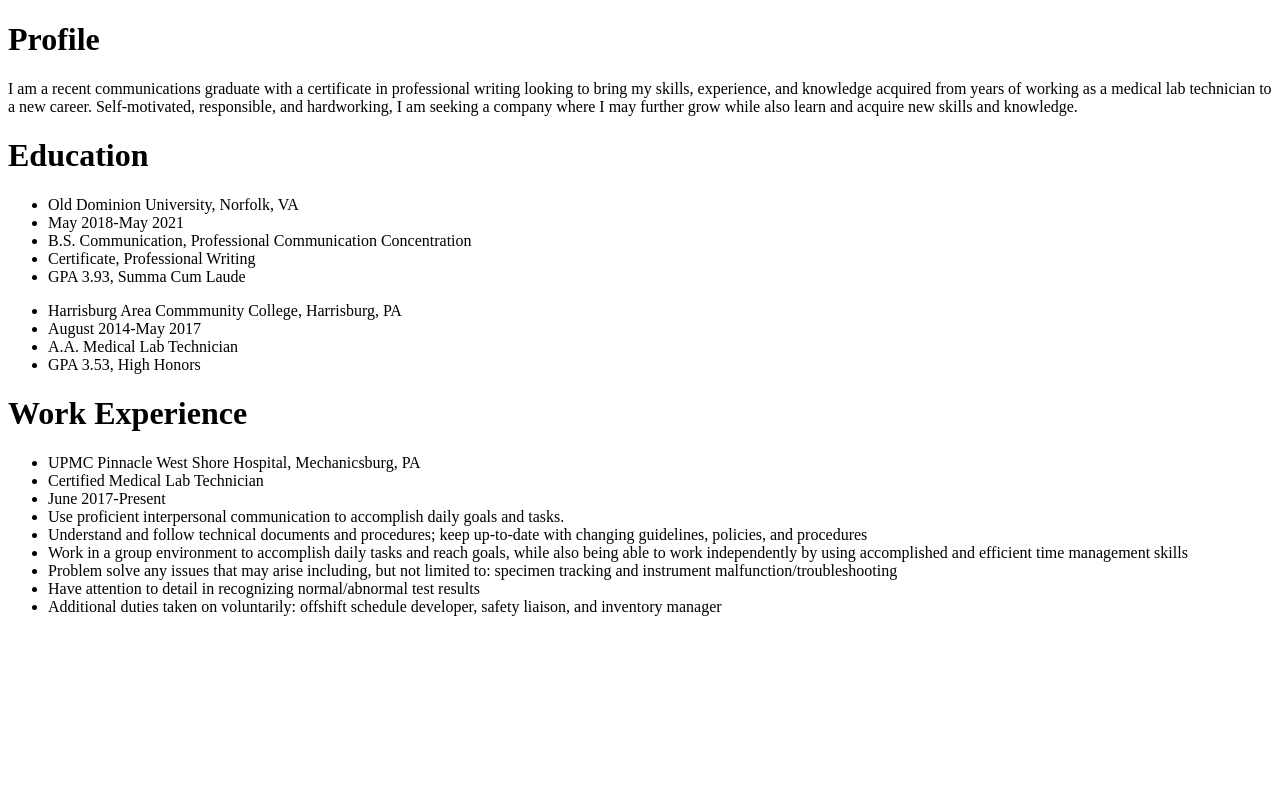
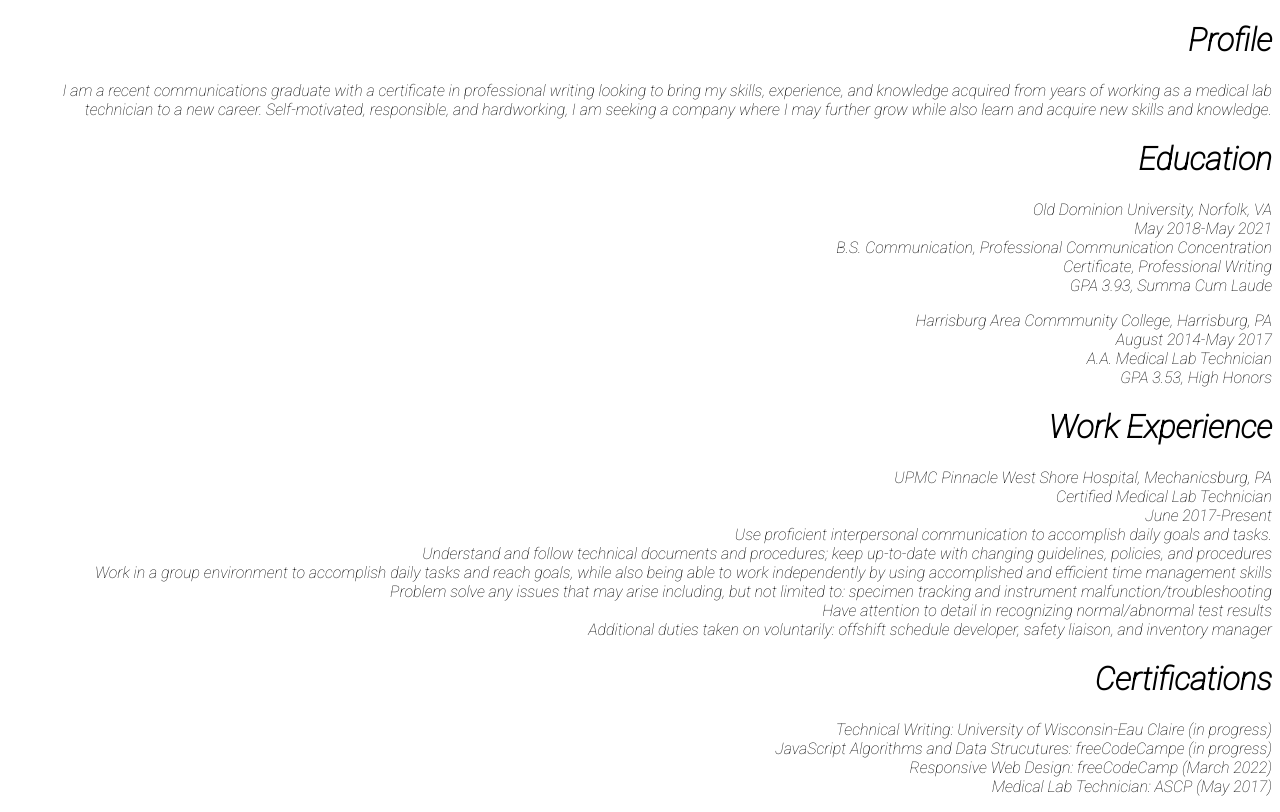
Before and after one commit to Megs2013/resume, a website: page src/index.html in a window 1280 px wide. Drawn offline with Linux system fonts and the light colour scheme.

Commit message:
Update resume

```diff
--- a/src/index.html
+++ b/src/index.html
@@ -15,21 +15,21 @@
 
     <h1>Education</h1>
     <ul id="education" class="list">
-        <li>Old Dominion University, Norfolk, VA</li>
+        <li id="education" class="list-style">Old Dominion University, Norfolk, VA</li>
         <li>May 2018-May 2021</li>
         <li>B.S. Communication, Professional Communication Concentration</li>
         <li>Certificate, Professional Writing</li>
         <li>GPA 3.93, Summa Cum Laude</li>
     </ul>
     <ul id="education" class="list">
-        <li>Harrisburg Area Commmunity College, Harrisburg, PA</li>
+        <li id="education" class="list-style">Harrisburg Area Commmunity College, Harrisburg, PA</li>
         <li>August 2014-May 2017</li>
         <li>A.A. Medical Lab Technician</li>
         <li>GPA 3.53, High Honors</li>
     </ul>
  <h1>Work Experience</h1>
- <ul>
-     <li>UPMC Pinnacle West Shore Hospital, Mechanicsburg, PA</li>
+ <ul id="work" class="list">
+     <li id="work" class="list-style">UPMC Pinnacle West Shore Hospital, Mechanicsburg, PA</li>
      <li>Certified Medical Lab Technician</li>
      <li>June 2017-Present</li>
      <li>Use proficient interpersonal communication to accomplish daily goals and tasks.</li>
@@ -39,6 +39,13 @@
      <li>Have attention to detail in recognizing normal/abnormal test results </li>
      <li>Additional duties taken on voluntarily: offshift schedule developer, safety liaison, and inventory manager</li>
     </ul>
+<h1>Certifications</h1>
+<ul id="certifications" class="list">
+    <li>Technical Writing: University of Wisconsin-Eau Claire (in progress)</li>
+    <lli>JavaScript Algorithms and Data Strucutures: freeCodeCampe (in progress)</lli>
+    <li>Responsive Web Design: freeCodeCamp (March 2022)</li>
+    <li>Medical Lab Technician: ASCP (May 2017)</li>
+</ul>
 
     </body>
 </html>
--- a/src/main.css
+++ b/src/main.css
@@ -0,0 +1,28 @@
+
+@import
+url('https://fonts.googleapis.com/css2?family=Lobster&family=Montserrat:wght@200&family=Raleway:wght@200&family=Roboto:ital,wght@1,100&display=swap');
+
+
+.list {
+    list-style: none;
+}
+
+body {
+    font-family: Roboto, sans-serif;
+    text-align: right;
+    justify-content: right;
+    font-weight: 500;
+}
+
+h1,
+h2 {
+    font-weight: 900;
+}
+
+.list-style {
+    font-style: italic;
+}
+
+title {
+    font-weight: 900;
+}
```
